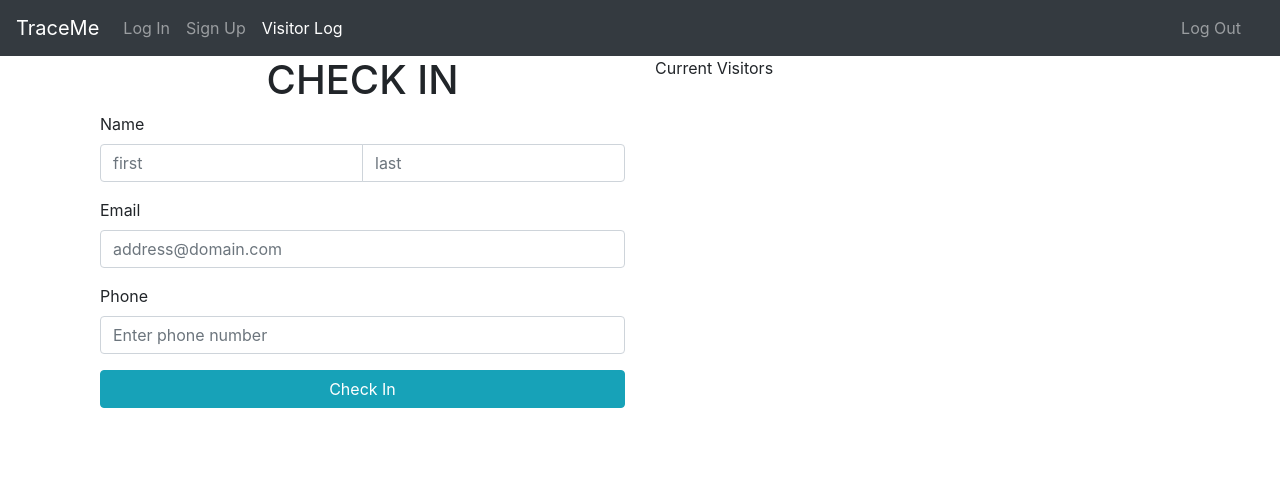
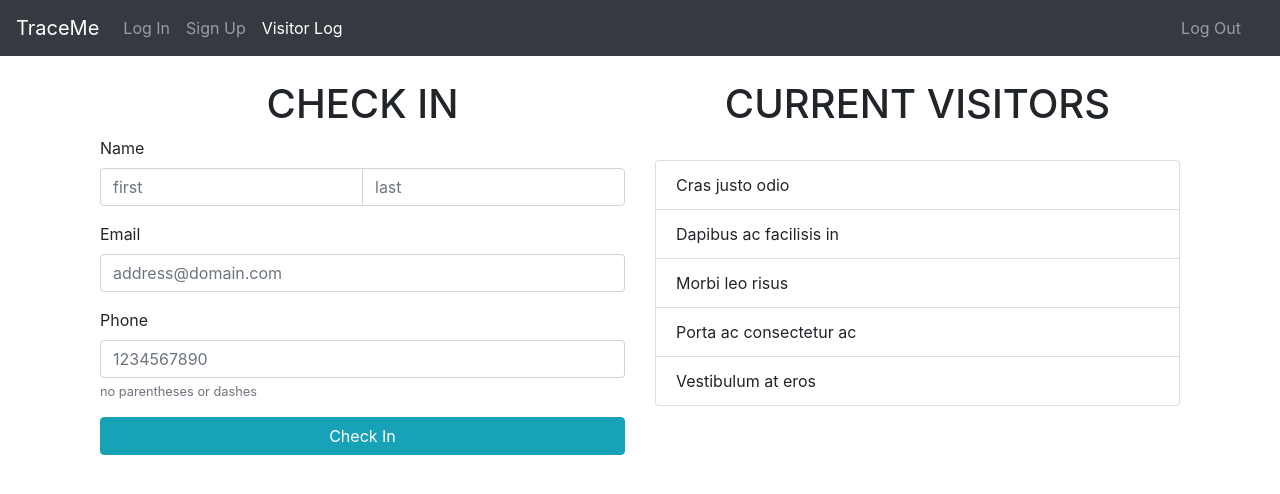
Before and after one commit to wickbushong/trace-me-2, a React (Create React App) app in the folder client/: page /log in a window 1280 px wide. Shown: the top 494 px of the page. Built offline with nearby package versions, Linux system fonts and the light colour scheme.

Commit message:
Add dummy list items for current visist. Add spacing to check in form and current visits list.

```diff
--- a/client/src/components/visits/checkInForm.js
+++ b/client/src/components/visits/checkInForm.js
@@ -24,9 +24,21 @@ class CheckInForm extends React.Component {
         }})
     }
 
+    handleOnSubmit = event => {
+        event.preventDefault()
+        console.log(this.state)
+        this.setState({
+            firstName: '',
+            lastName: '',
+            phone: '',
+            email: ''
+        })
+    }
+
     render() {
         return (
-            <Form>
+            <Form onSubmit={this.handleOnSubmit}>
+                <br></br>
                 <h1 className="text-center">CHECK IN</h1>
 
                 <label htmlFor="formName">Name</label>
@@ -66,10 +78,14 @@ class CheckInForm extends React.Component {
                     <Form.Control
                         type="tel"
                         name="phone"
-                        placeholder="Enter phone number"
+                        placeholder="1234567890"
+                        required
                         value={this.state.phone}
                         onChange={this.handleOnChange}
                     />
+                    <Form.Text className="text-muted">
+                        no parentheses or dashes
+                    </Form.Text>
                 </Form.Group>
 
                 <Form.Group>
--- /dev/null
+++ b/client/src/containers/CurrentVisitors.js
@@ -0,0 +1,24 @@
+import React from 'react'
+import ListGroup from 'react-bootstrap/ListGroup'
+
+class CurrentVisitors extends React.Component {
+
+    render() {
+        return(
+            <>
+                <br></br>
+                <h1 className="text-center">CURRENT VISITORS</h1>
+                <br></br>
+                <ListGroup>
+                    <ListGroup.Item>Cras justo odio</ListGroup.Item>
+                    <ListGroup.Item>Dapibus ac facilisis in</ListGroup.Item>
+                    <ListGroup.Item>Morbi leo risus</ListGroup.Item>
+                    <ListGroup.Item>Porta ac consectetur ac</ListGroup.Item>
+                    <ListGroup.Item>Vestibulum at eros</ListGroup.Item>
+                </ListGroup>
+            </>
+        )
+    }
+}
+
+export default CurrentVisitors
--- a/client/src/containers/visitorsPage.js
+++ b/client/src/containers/visitorsPage.js
@@ -3,6 +3,7 @@ import Container from 'react-bootstrap/Container'
 import Row from 'react-bootstrap/Row'
 import Col from 'react-bootstrap/Col'
 
+import CurrentVisitors from './CurrentVisitors'
 import CheckInForm from '../components/visits/CheckInForm'
 
 class VisitorsPage extends React.Component {
@@ -11,7 +12,7 @@ class VisitorsPage extends React.Component {
             <Container>
                 <Row>
                     <Col><CheckInForm /></Col>
-                    <Col>Current Visitors</Col>
+                    <Col><CurrentVisitors /></Col>
                 </Row>
             </Container>
         )
```
Also changed, not shown: 1 other file (tests, documents, lock files or other folders).
